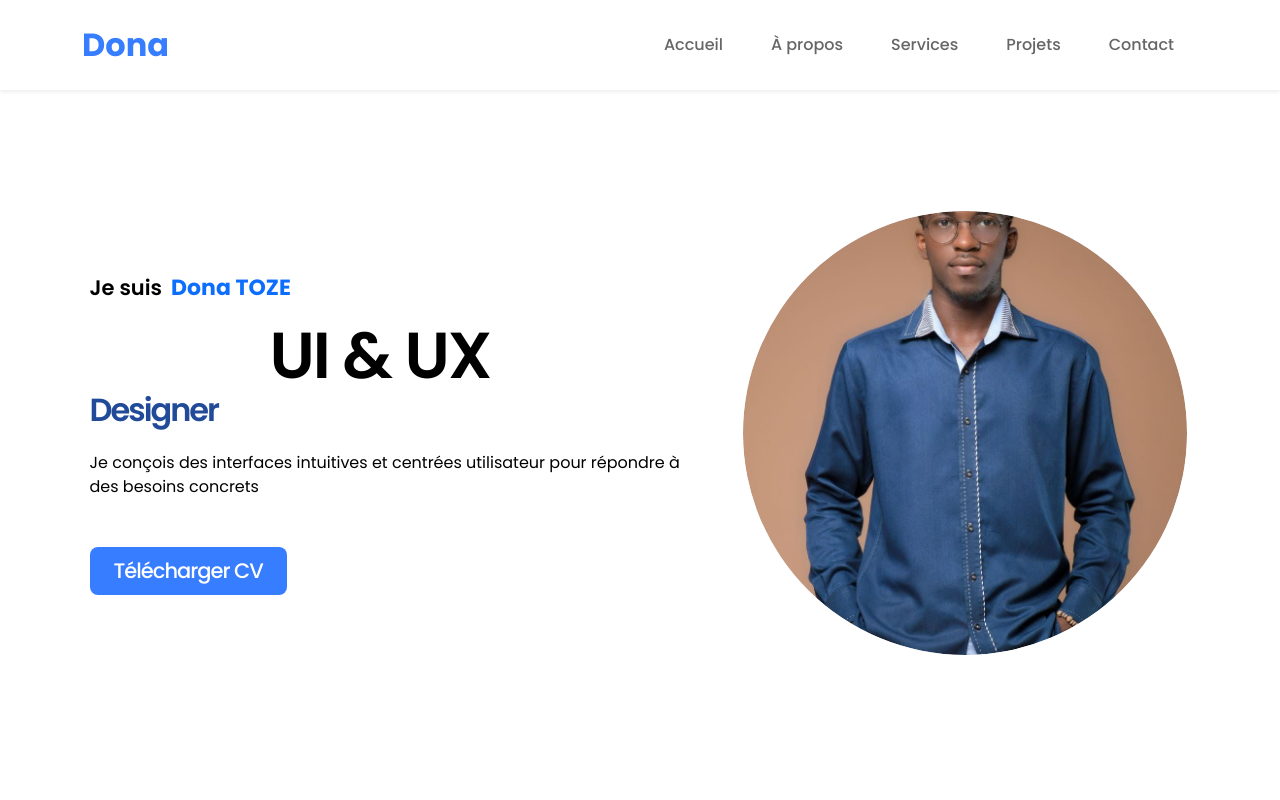
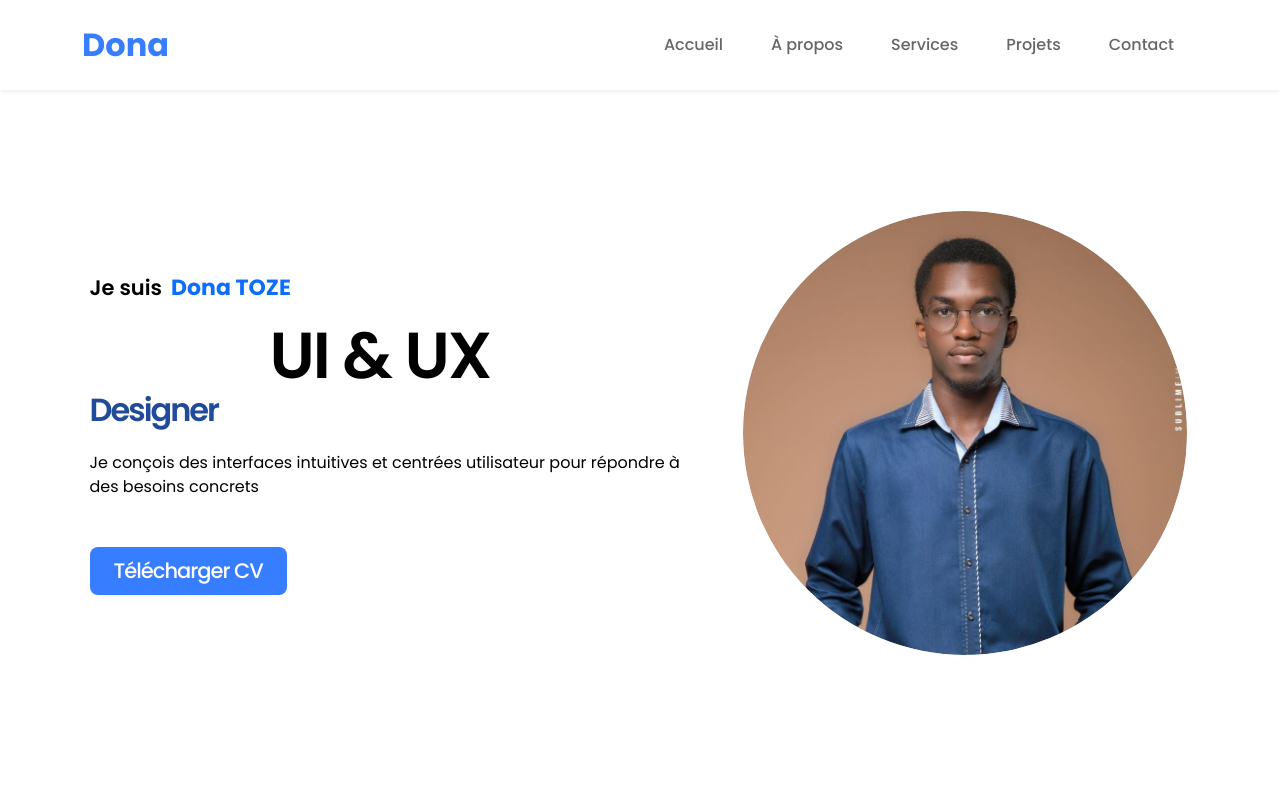
Before and after one commit to JordyTOZE/JordyTOZE.github.io, a plain HTML site: page index.html in a window 1280 px wide. Shown: the top 800 px of the page. Drawn offline with nearby package versions, Linux system fonts and the light colour scheme.

Commit message:
Update styles.css

```diff
--- a/styles.css
+++ b/styles.css
@@ -221,6 +221,7 @@ body {
   width: 100%;
   height: 100%;
   object-fit: cover;
+  object-position: center top;
   border-radius: 50%;
 }
 
```
